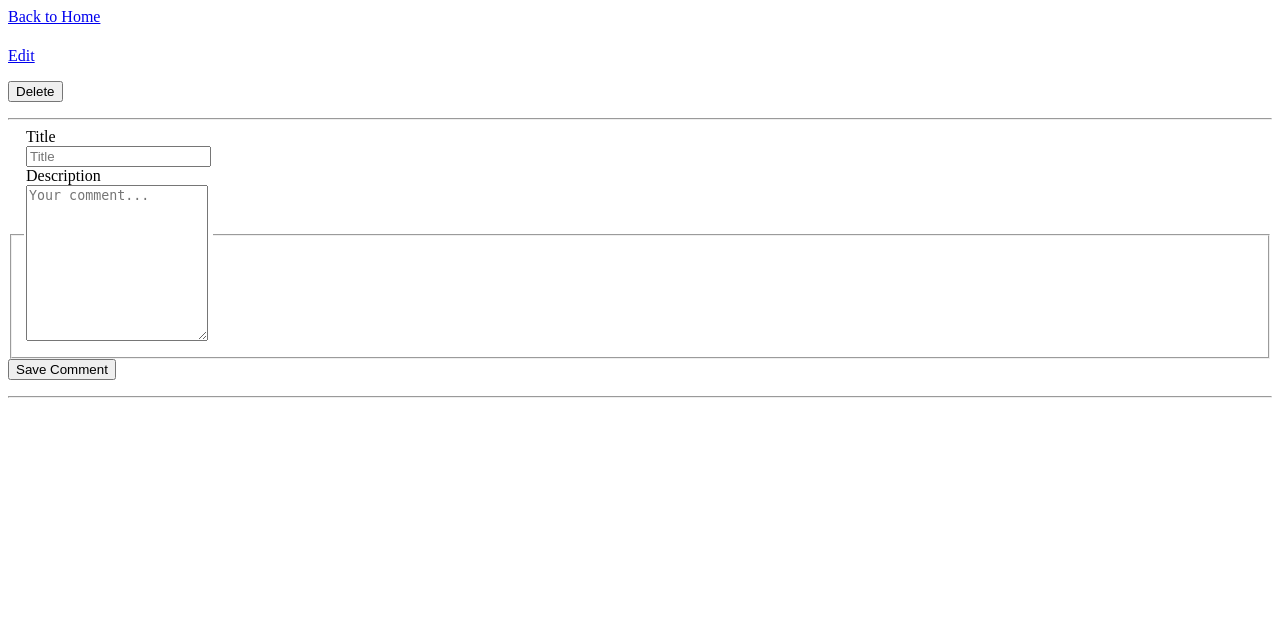
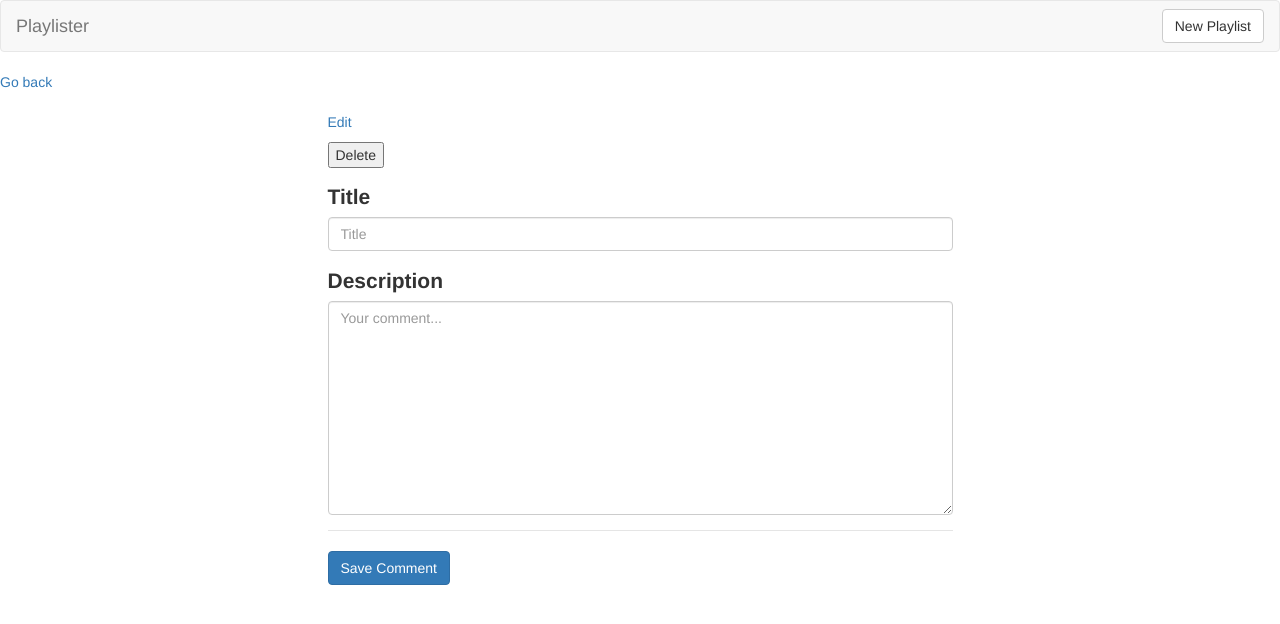
Before and after one commit to Beck-Haywood/playlister, a Flask app: template templates/playlists_show.html in a window 1280 px wide. Shown: the top 624 px of the page. Run offline with Flask 2, Linux system fonts and the light colour scheme; the template is opened without the code that fills it, so the values that code supplies are empty; some libraries are stand-ins or nearby versions.

Commit message:
Edited the few files that were still broken

```diff
--- a/app.py
+++ b/app.py
@@ -3,16 +3,16 @@ from pymongo import MongoClient
 from bson.objectid import ObjectId
 import os
 
-# host = os.environ.get('MONGODB_URI', 'mongodb://<heroku_kh9x2wrs>:<bghbgh123->@ds117866.mlab.com:17866/heroku_kh9x2wrs')
-# client = MongoClient(host=f'{host}?retryWrites=false')
-# db = client.get_default_database()
-# playlists = db.playlists
-# comments = db.comments
+host = os.environ.get('MONGODB_URI', 'mongodb://<heroku_kh9x2wrs>:<bghbgh123->@ds117866.mlab.com:17866/heroku_kh9x2wrs')
+client = MongoClient(host=f'{host}?retryWrites=false')
+db = client.get_default_database()
+playlists = db.playlists
+comments = db.comments
 
 
-client = MongoClient()
-db = client.Playlister
-playlists = db.playlists
+# client = MongoClient()
+# db = client.Playlister
+# playlists = db.playlists
 
 app = Flask(__name__)
 
@@ -28,10 +28,10 @@ def playlists_new():
 
 @app.route('/playlists/<playlist_id>')
 def playlists_show(playlist_id):
-    """Show a single playlist."""
-    playlist = playlists.find_one({'_id': ObjectId(playlist_id)})
+    """Show a single playlist"""
+    playlist = playlists.find_one({'_id':ObjectId(playlist_id)})
     playlist_comments = comments.find({'playlist_id': ObjectId(playlist_id)})
-    return render_template('playlists_show.html', playlist=playlist, comments=playlist_comments)
+    return render_template('playlists_show.html', playlist=playlist,comments=playlist_comments)
 
 @app.route('/playlists', methods=['POST'])
 def playlists_submit():
@@ -46,8 +46,7 @@ def playlists_submit():
 
 @app.route('/playlists/<playlist_id>/edit')
 def playlists_edit(playlist_id):
-    """Show the edit form for a playlist."""
-    playlist = playlists.find_one({'_id': ObjectId(playlist_id)})
+    playlist = playlists.find_one({'_id':ObjectId(playlist_id)})
     return render_template('playlists_edit.html', playlist=playlist, title='Edit Playlist')
 
 @app.route('/playlists/<playlist_id>', methods=['POST'])
@@ -56,11 +55,12 @@ def playlists_update(playlist_id):
     updated_playlist = {
         'title': request.form.get('title'),
         'description': request.form.get('description'),
-        'videos': request.form.get('videos').split()
+        'videos': request.form.get('videos').split(),
     }
     playlists.update_one(
         {'_id': ObjectId(playlist_id)},
         {'$set': updated_playlist})
+
     return redirect(url_for('playlists_show', playlist_id=playlist_id))
 
 @app.route('/playlists/<playlist_id>/delete', methods=['POST'])
@@ -73,10 +73,10 @@ def playlists_delete(playlist_id):
 
 @app.route('/playlists/comments', methods=['POST'])
 def comments_new():
-    """Submit a new comment."""
+    """Submit a new comment"""
     comment = {
-        'title': request.form.get('title'),
-        'content': request.form.get('content'),
+        'title':request.form.get('title'),
+        'content':request.form.get('content'),
         'playlist_id': ObjectId(request.form.get('playlist_id'))
     }
     print(comment)
@@ -91,8 +91,8 @@ def comments_delete(comment_id):
     return redirect(url_for('playlists_show', playlist_id=comment.get('playlist_id')))
 
 
+#if __name__ == '__main__':
+ #   app.run(debug=True)
+
 if __name__ == '__main__':
-    app.run(debug=True)
-
-#if __name__ == '__main__':
- # app.run(debug=True, host='0.0.0.0', port=os.environ.get('PORT', 5000))
+    app.run(debug=True, host='0.0.0.0', port=os.environ.get('PORT', 5000))
--- a/templates/base.html
+++ b/templates/base.html
@@ -1,21 +1,23 @@
 <!-- templates/base.html -->
+<!DOCTYPE html5>
+<html>
 
-<!doctype html>
-<html>
 <head>
     <meta charset='utf-8'>
     <title>Playlister</title>
-    <!-- Latest compiled and minified CSS -->
-    <link rel='stylesheet' href='https://maxcdn.bootstrapcdn.com/bootstrap/3.3.7/css/bootstrap.min.css'>
+        <!-- Latest compiled and minified CSS -->
+        <link rel='stylesheet' href='https://maxcdn.bootstrapcdn.com/bootstrap/3.3.7/css/bootstrap.min.css'>
 </head>
 <body>
     {% include 'partials/navbar.html' %}
+    <div class='container'></div>
+    {% block content %}
 
-    <div class='container'>
-        {% block content %}{% endblock %}
+
+    {% endblock %}
     </div>
-
     <!-- Latest compiled and minified JavaScript -->
     <script src='https://maxcdn.bootstrapcdn.com/bootstrap/3.3.7/js/bootstrap.min.js'></script>
 </body>
-</html>
+
+</html5>
--- a/templates/playlists_edit.html
+++ b/templates/playlists_edit.html
@@ -5,13 +5,15 @@
     <div class='row'>
         <div class='col-sm-6 col-sm-offset-3'>
             <form method='POST' action='/playlists/{{playlist._id}}'>
-            <input type='hidden' name='_method' value='PUT'/>
         {% include 'partials/playlists_form.html' %}
+
         <!-- BUTTON -->
         <div class='form-group'>
+        <p>
             <button class='btn btn-primary' type='submit'>Save Playlist</button>
+        </p>
     </div>
+
     </form>
         </div>
-</div>
 {% endblock %}
--- a/templates/playlists_show.html
+++ b/templates/playlists_show.html
@@ -1,32 +1,31 @@
 <!-- templates/playlists_show.html -->
+{% extends 'base.html' %}
 
-
-<a href='/'>Back to Home</a>
-<div class='row'>
-    <div class='col-sm-6 col-sm-offset-3'>
+{% block content %}
+    <a href= '/'>Go back</a>
     <h1>{{ playlist.title }}</h1>
     <h2>{{ playlist.description }}</h2>
+    <div class = 'row'>
+            <div class='col-sm-6 col-sm-offset-3'>
     {% for video in playlist.videos %}
-            <div class="card"><div class="card-body">
-                <iframe width="420" height="315" src="{{ video }}"></iframe>
-            </div></div>
+    <div class="card"><div class="card-body"></div>
+        <iframe width='420' height='315' src='{{ video }}'></iframe>
+    </div>
     {% endfor %}
     <p><a href='/playlists/{{ playlist._id }}/edit'>Edit</a></p>
-        <p><form method='POST' action='/playlists/{{playlist._id}}'>
-            <input type='hidden' name='_method' value='DELETE'>
-            <button class='btn btn-primary' type='submit'>Delete</button>
+    <!--Delete button-->
+    <p><form method='POST' action='/playlists/{{ playlist._id }}/delete'>
+        <button type='submit'>Delete</button>
     </form></p>
-
-        <hr>
 
     <!-- Comment form -->
     {% include 'partials/comment_form.html' %}
-    <hr>
 
     <!-- Show Comments -->
     {% for comment in comments %}
         {% include 'partials/comment.html' %}
     {% endfor %}
-
 </div>
 </div>
+
+{% endblock %}
```
Also changed, not shown: templates/playlists_new.html (+13 -7 lines). Lines whose indentation alone changed are shown as unchanged.
